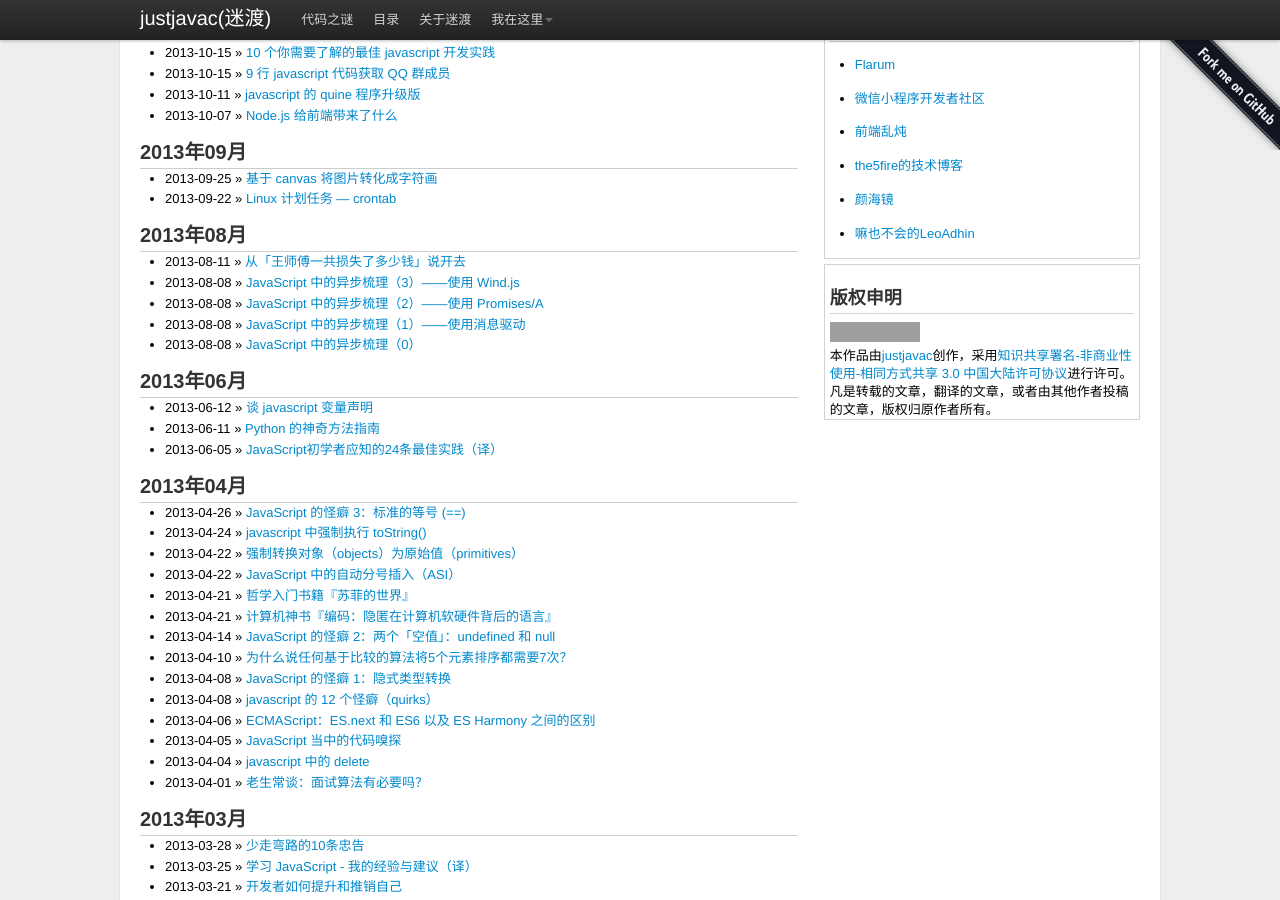
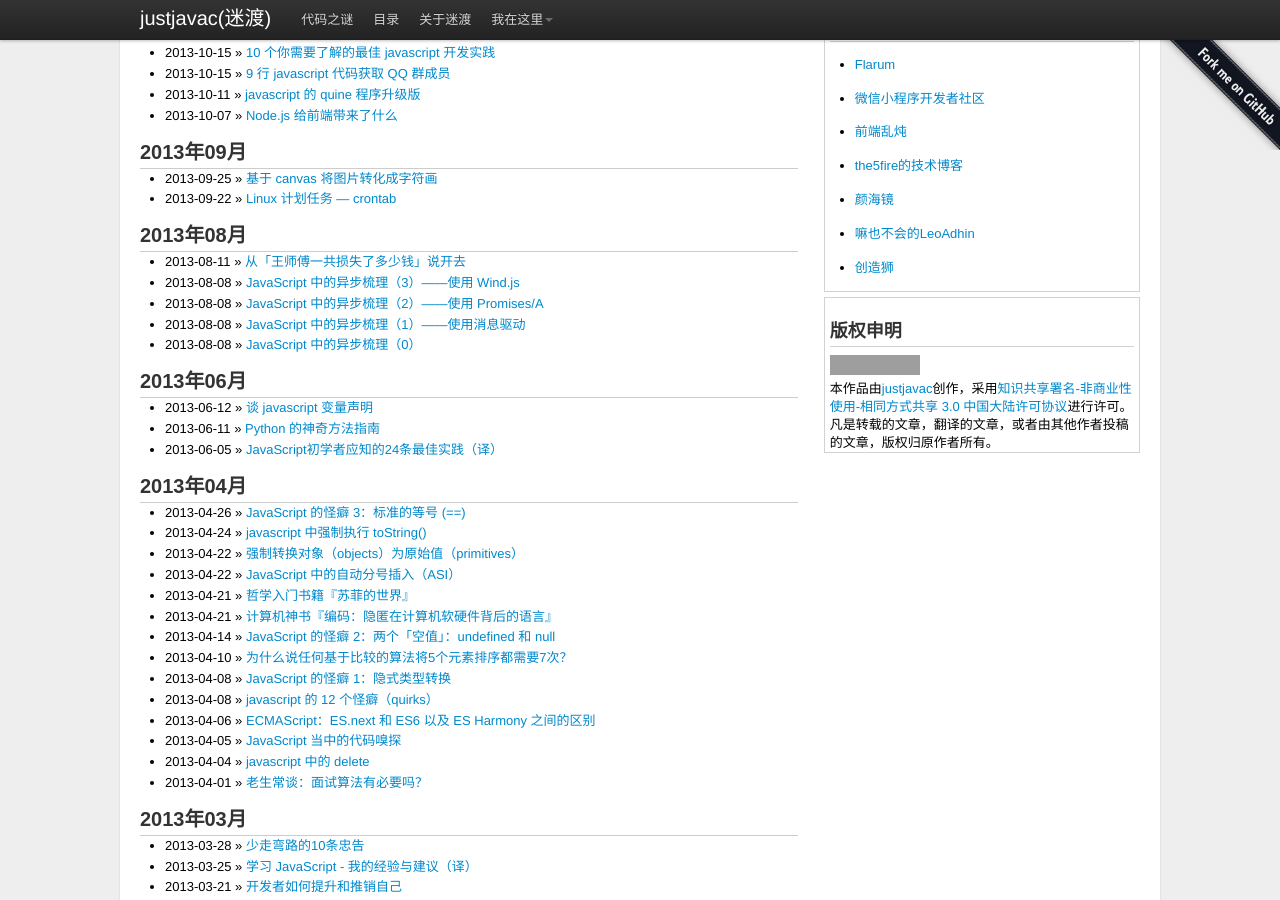
Before and after one commit to justjavac/justjavac.github.com, a Jekyll site: the page built from index.html, in a window 1280 px wide and 900 px high, scrolled down 1683 px. Built offline with Jekyll 4.4.1, drawn with Linux system fonts in a browser that asks for light colours; nearby versions of some CDN libraries; comment, search, counter and statistics services are not loaded; grey boxes are pictures that could not be loaded.

Commit message:
Update index.html

```diff
--- a/index.html
+++ b/index.html
@@ -111,12 +111,13 @@ tagline: 专注最时髦的web开发技术
     <section>
     <h3>我的朋友</h3>
     <ul class="friendlink">
-        <li><p><a href="http://flarum.org.cn" target="_blank" rel="me noopener">Flarum</a></p></li>
-        <li><p><a href="http://wxappfans.com" target="_blank" rel="me noopener">微信小程序开发者社区</a></p></li>
-        <li><p><a href="http://www.html-js.com" target="_blank" rel="friend noopener">前端乱炖</a></p></li>
-        <li><p><a href="http://www.the5fire.com" target="_blank" rel="friend noopener">the5fire的技术博客</a></p></li>
-        <li><p><a href="http://yanhaijing.com" target="_blank" rel="friend noopener">颜海镜</a></p></li>
-        <li><p><a href="https://www.leoashin.me" target="_blank" rel="friend noopener">嘛也不会的LeoAdhin</a></p></li>
+        <li><p><a href="http://flarum.org.cn" target="_blank" rel="me noopener nofollow">Flarum</a></p></li>
+        <li><p><a href="http://wxappfans.com" target="_blank" rel="me noopener nofollow">微信小程序开发者社区</a></p></li>
+        <li><p><a href="http://www.html-js.com" target="_blank" rel="friend noopener nofollow">前端乱炖</a></p></li>
+        <li><p><a href="http://www.the5fire.com" target="_blank" rel="friend noopener nofollow">the5fire的技术博客</a></p></li>
+        <li><p><a href="http://yanhaijing.com" target="_blank" rel="friend noopener nofollow">颜海镜</a></p></li>
+        <li><p><a href="https://www.leoashin.me" target="_blank" rel="friend noopener nofollow">嘛也不会的LeoAdhin</a></p></li>
+      <li><p><a href="https://chuangzaoshi.com" target="_blank" rel="friend noopener nofollow">创造狮</a></p></li>
     </ul>
     </section>
 
```
